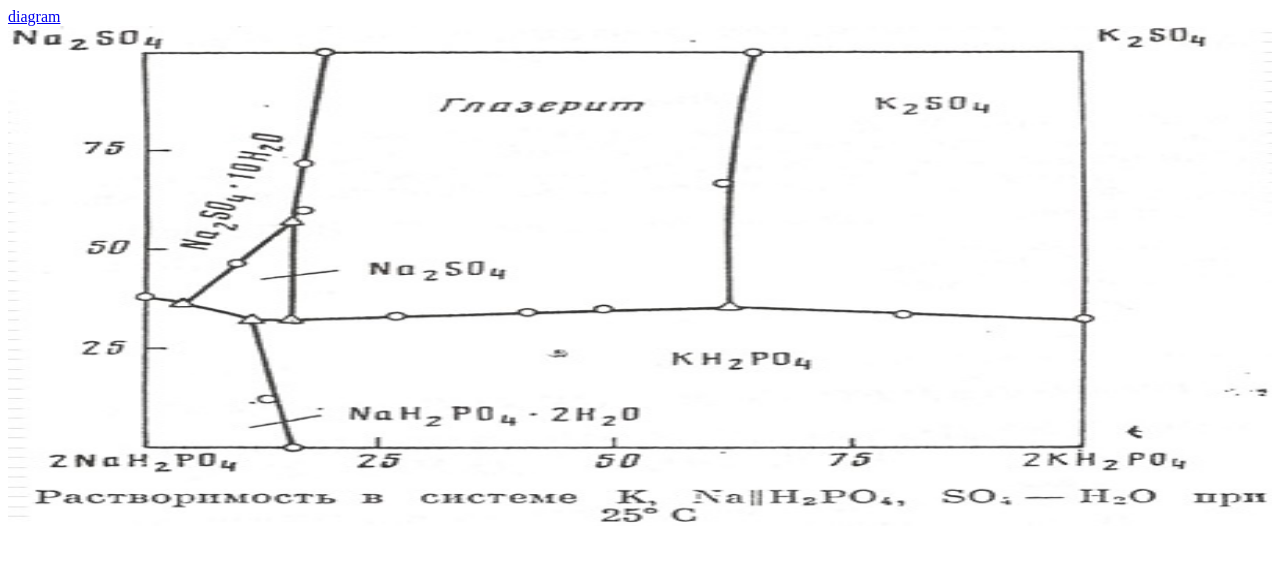
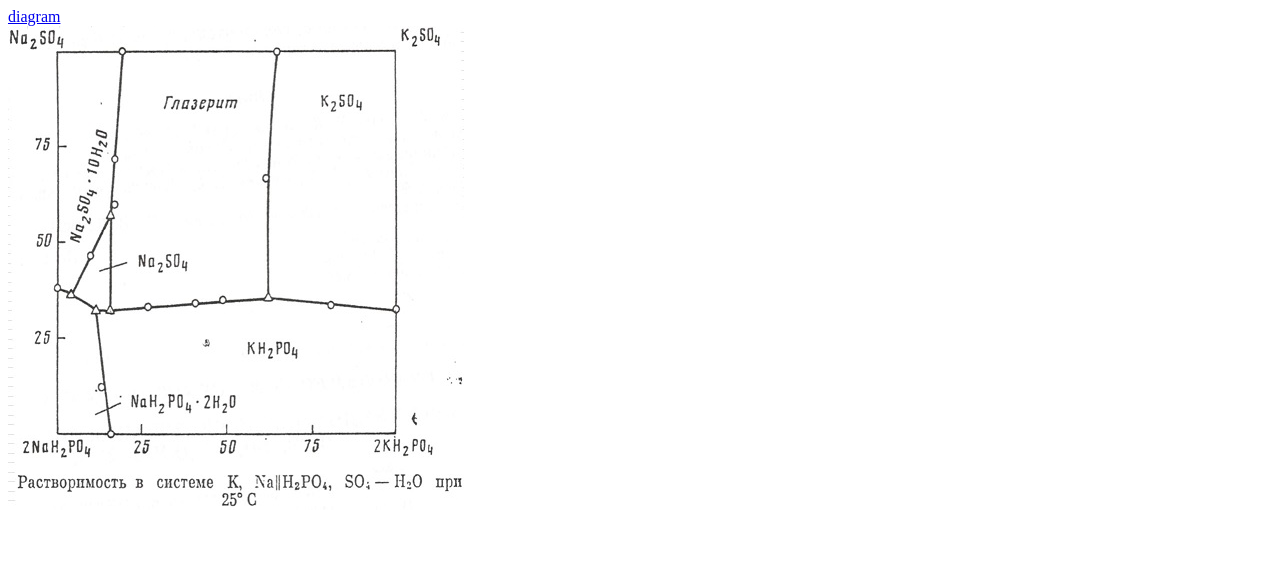
Before and after one commit to vladgap/MKP-web, a plain HTML site: page docs/index.html in a window 1280 px wide. Drawn offline with Linux system fonts and the light colour scheme.

Commit message:
Update index.html

```diff
--- a/docs/index.html
+++ b/docs/index.html
@@ -6,6 +6,6 @@
 <body>
       <a href="https://github.com/vladgap/MKP-web/MKP diag pic_red.jpg">diagram</a>
       <br>
-      <img src="MKP diag pic_red.jpg" alt="pie chart" height="500" width="100%">
+      <img src="MKP diag pic_red.jpg" alt="pie chart" width="456" height="484" >
 </body>
 </html>
```
